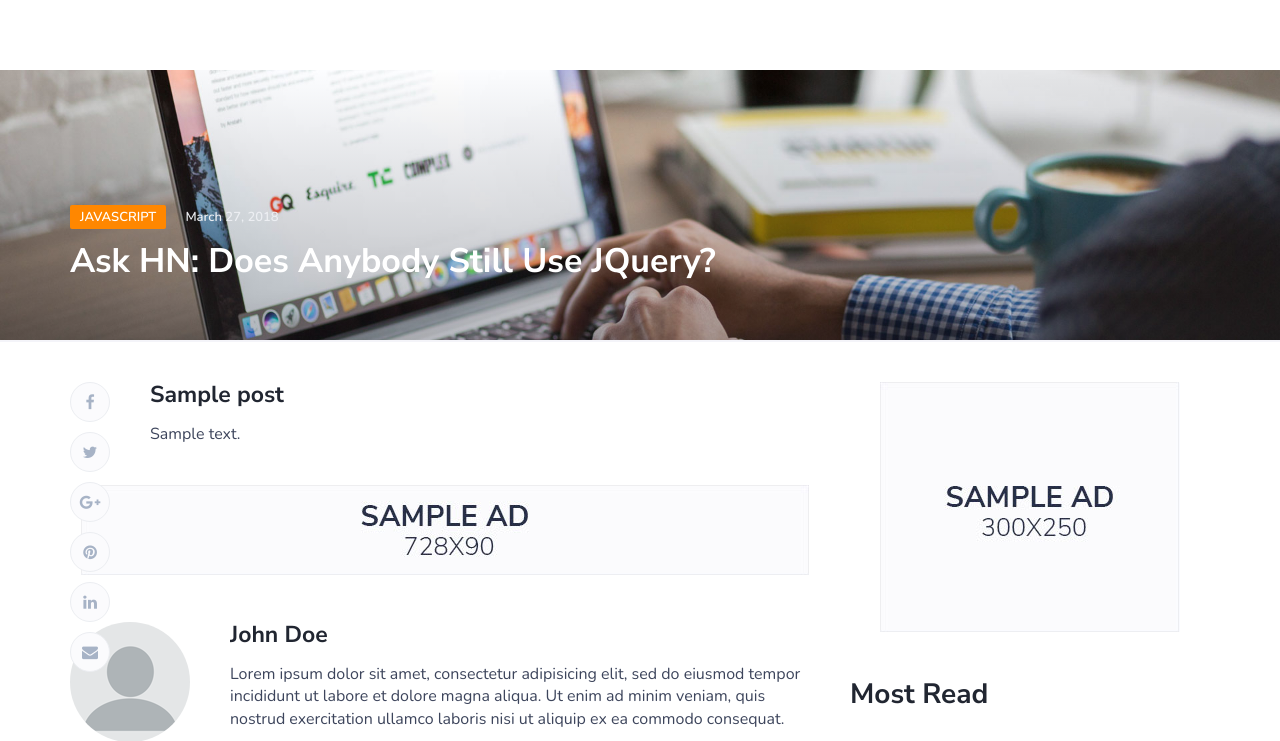
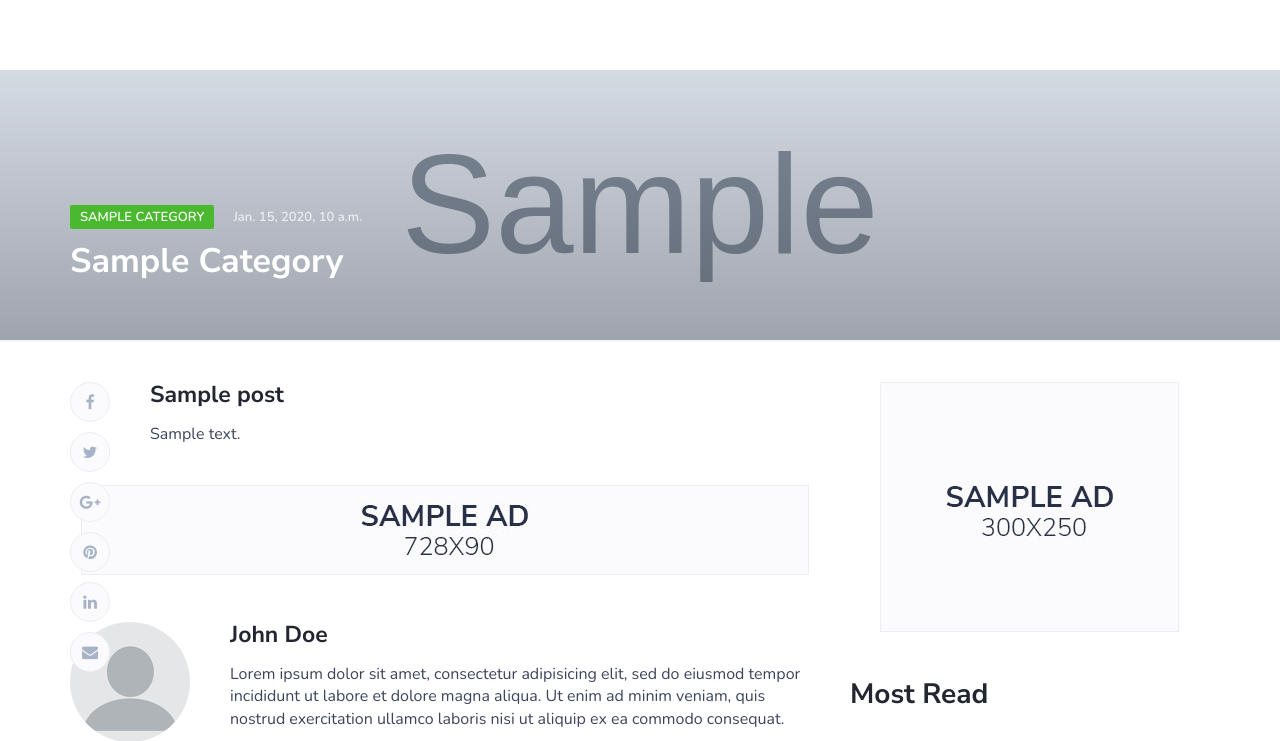
Before and after one commit to sajib1066/django-blog, a Django app: page /blog/blog-post/1 in a window 1280 px wide. Shown: the top 741 px of the page. Run offline with Django 3.2, Linux system fonts and the light colour scheme; tables that the repository leaves empty hold one stand-in row (values such as "Sample post"); grey boxes marked "Sample" are stand-in pictures; some libraries are stand-ins or nearby versions.

Commit message:
add category information in blog post page

```diff
--- a/templates/blog/blog-post.html
+++ b/templates/blog/blog-post.html
@@ -2,15 +2,15 @@
 {% load static %}
 {% block extraheader %}
 <div id="post-header" class="page-header">
-	<div class="background-img" style="background-image: url('./img/post-page.jpg');"></div>
+	<div class="background-img" style="background-image: url({{ post.category.ctg_image.url }});"></div>
 	<div class="container">
 		<div class="row">
 			<div class="col-md-10">
 				<div class="post-meta">
-					<a class="post-category cat-2" href="category.html">JavaScript</a>
-					<span class="post-date">March 27, 2018</span>
+					<a class="post-category cat-{{ post.category.id }}" href="{% url 'category' post.category %}">{{ post.category }}</a>
+					<span class="post-date">{{ post.category.create_date }}</span>
 				</div>
-				<h1>Ask HN: Does Anybody Still Use JQuery?</h1>
+				<h1>{{ post.category.title }}</h1>
 			</div>
 		</div>
 	</div>
```
